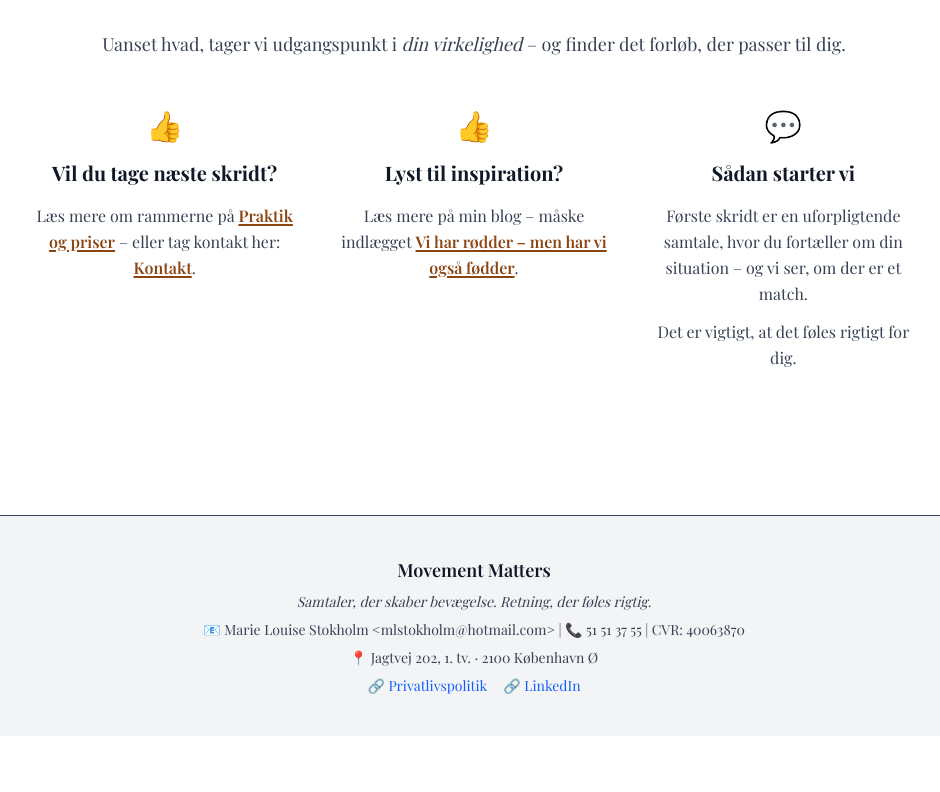
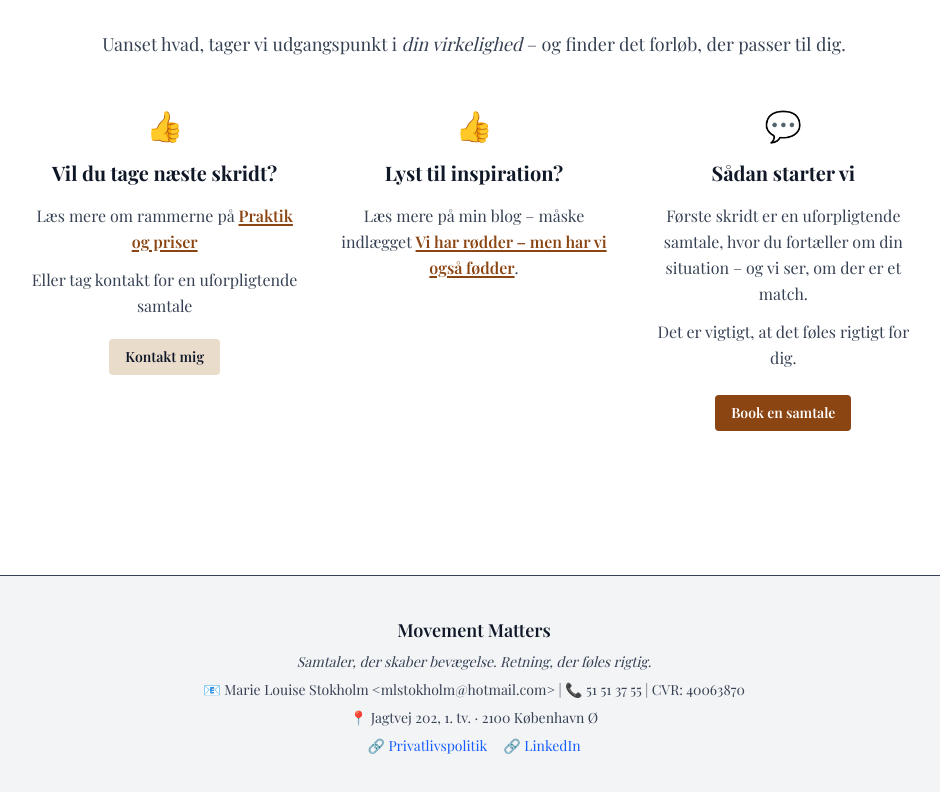
Before and after one commit to nordic-agency/marielouisestokholm, a Next.js app: page /hvad-jeg-tilbyder in a window 1280 px wide. Shown: the part 3467-4259 px from the top of the page, without its empty margins (166-1106 px from the left). Before the commit the page ends 4203 px from the top, so only its background shows below. Built offline with nearby package versions, Linux system fonts and the light colour scheme.

Commit message:
V2 Revision: Improved communication section with clearer CTAs and better structure

```diff
--- a/src/app/hvad-jeg-tilbyder/page.tsx
+++ b/src/app/hvad-jeg-tilbyder/page.tsx
@@ -153,9 +153,22 @@ export default function HvadJegTilbyder() {
                 <span className="text-3xl">👍</span>
               </div>
               <h3 className="text-xl font-bold text-gray-900 mb-4">Vil du tage næste skridt?</h3>
-              <p className="text-gray-700 leading-relaxed">
-                Læs mere om rammerne på <Link href="/hvad-jeg-tilbyder" className="text-[#8B4513] hover:text-[#A0522D] font-semibold underline decoration-2 underline-offset-2">Praktik og priser</Link> – eller tag kontakt her: <Link href="/kontakt" className="text-[#8B4513] hover:text-[#A0522D] font-semibold underline decoration-2 underline-offset-2">Kontakt</Link>.
-              </p>
+              <div className="space-y-3 text-gray-700 leading-relaxed">
+                <p>
+                  Læs mere om rammerne på <Link href="/hvad-jeg-tilbyder" className="text-[#8B4513] hover:text-[#A0522D] font-semibold underline decoration-2 underline-offset-2">Praktik og priser</Link>
+                </p>
+                <p>
+                  Eller tag kontakt for en uforpligtende samtale
+                </p>
+                <div className="pt-2">
+                  <Link
+                    href="/kontakt"
+                    className="inline-block bg-[#e9dccb] hover:bg-[#d7c3ad] text-gray-900 font-semibold py-2 px-4 rounded transition text-sm"
+                  >
+                    Kontakt mig
+                  </Link>
+                </div>
+              </div>
             </div>
 
             {/* Lyst til inspiration? */}
@@ -175,13 +188,21 @@ export default function HvadJegTilbyder() {
                 <span className="text-3xl">💬</span>
               </div>
               <h3 className="text-xl font-bold text-gray-900 mb-4">Sådan starter vi</h3>
-              <div className="text-gray-700 leading-relaxed space-y-3">
+              <div className="text-gray-700 leading-relaxed space-y-3 mb-4">
                 <p>
                   Første skridt er en uforpligtende samtale, hvor du fortæller om din situation – og vi ser, om der er et match.
                 </p>
                 <p>
                   Det er vigtigt, at det føles rigtigt for dig.
                 </p>
+              </div>
+              <div className="pt-2">
+                <Link
+                  href="/kontakt"
+                  className="inline-block bg-[#8B4513] hover:bg-[#A0522D] text-white font-semibold py-2 px-4 rounded transition text-sm"
+                >
+                  Book en samtale
+                </Link>
               </div>
             </div>
           </div>
```
